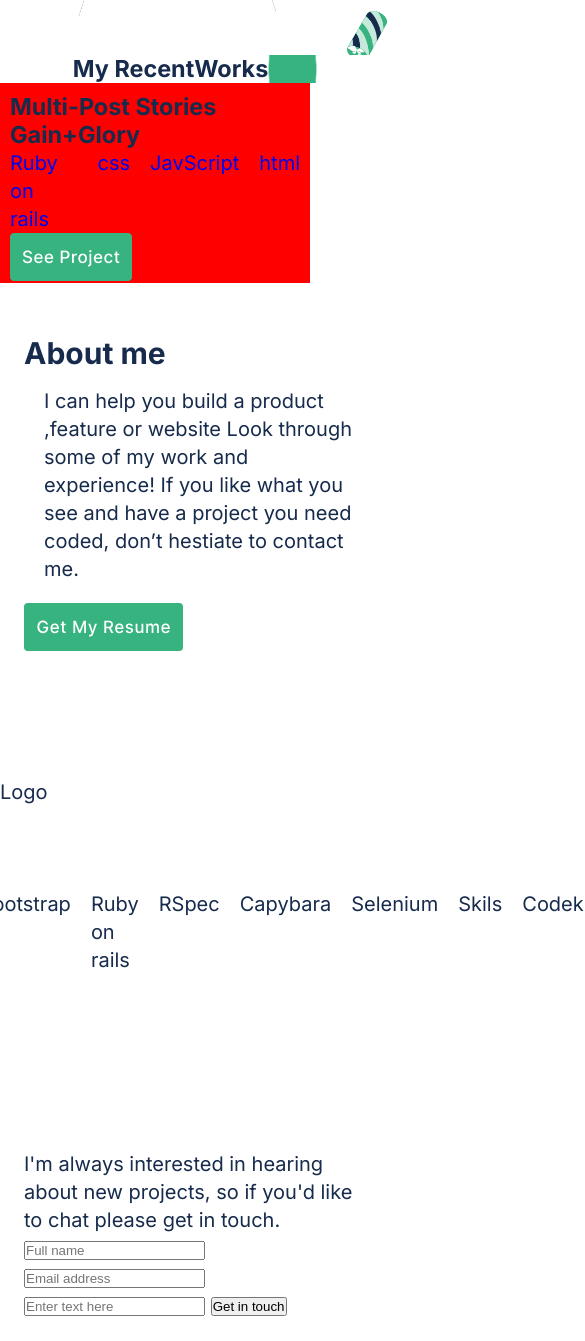
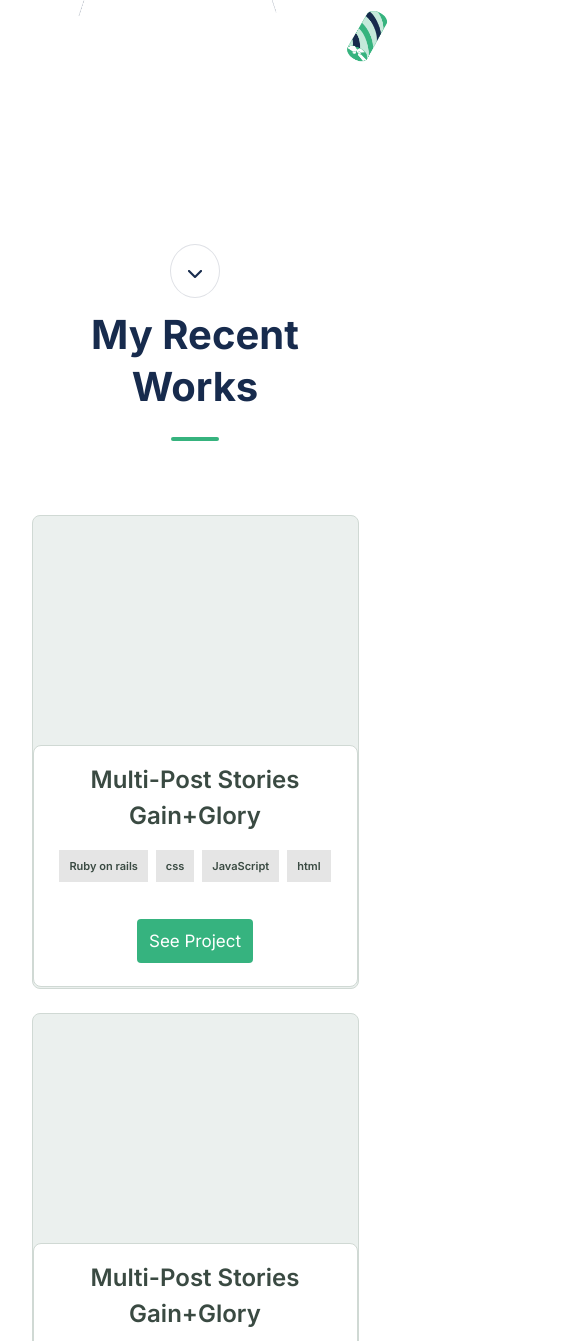
Before and after one commit to Eternalgratis/Portfolio, a plain HTML site: page index.html in a window 390 px wide. Shown: the part 659-2000 px from the top of the page, 585 px wide, since content can reach past the window. Drawn offline with Linux system fonts and the light colour scheme.

Commit message:
Complete file setup and  page build-up Setup linters, updated the works and about me section of the portfolio with their correspondent styling sheets - targetted at mobile version with 375px

```diff
--- a/index.html
+++ b/index.html
@@ -31,52 +31,136 @@
                     <li><a href=""><img src="images/github.svg" alt="github profile"></a></li>
                     <li><a href=""><img src="images/angel.svg" alt="angel list"></a></li>
                 </ul>
-                <div class="arrow">
-                <a href="arrow"></a><img src="./images/dropdown.png" alt="dropdown icon">
                 </div>
             </div>
         </div>
     </section>
 
+    <section id="works-section">
         <div class="header2">
-        <h3>My Recent</h3>
-        <h3>Works</h3>
-            <a href="#"></a><img src="./images/Indicator.png" alt="indicator">
+            <a class="arrow" href=""><img src="./images/dropdown.png" alt="dropdown icon"></a>
+            <h3 class="header-text">My Recent Works</h3>
+               <div class="separator"></div>
         </div>
 
-            <section class="projects">
+        <div class="Projects">
+                <div class="Proj-text">
                     <h3>Multi-Post Stories</h3>
                     <h3>Gain+Glory</h3>
-                <ul>
-                    <a href="#"><li>Ruby on rails</li></a>
-                    <a href="#"><li>css</li></a>
-                    <a href="#"><li>JavScript</li></a>
-                    <a href="#"><li>html</li></a>
+                    <ul class="pro-tech">
+                        <li>Ruby on rails</li>
+                        <li>css</li>
+                        <li>JavaScript</li>
+                        <li>html</li>
                     </ul>
-                <img src="./images/Enable.png" alt="button">
+                    <br>
+                    <a class="pro-btn" href="#works-section">See Project</a>
+                </div>
+            </div>
+
+        <div class="Projects">
+            <div class="Proj-text">
+                <h3>Multi-Post Stories</h3>
+                <h3>Gain+Glory</h3>
+                <ul class="pro-tech">
+                    <li>Ruby on rails</li>
+                    <li>css</li>
+                    <li>JavaScript</li>
+                    <li>html</li>
+                </ul>
+                <br>
+                <a class="pro-btn" href="#works-section">See Project</a>
+            </div>
+        </div>
+
+        <div class="Projects">
+            <div class="Proj-text">
+                <h3>Multi-Post Stories</h3>
+                <h3>Gain+Glory</h3>
+                <ul class="pro-tech">
+                    <li>Ruby on rails</li>
+                    <li>css</li>
+                    <li>JavaScript</li>
+                    <li>html</li>
+                </ul>
+                <br>
+                <a class="pro-btn" href="#works-section">See Project</a>
+            </div>
+        </div>
+
+        <div class="Projects">
+            <div class="Proj-text">
+                <h3>Multi-Post Stories</h3>
+                <h3>Gain+Glory</h3>
+                <ul class="pro-tech">
+                    <li>Ruby on rails</li>
+                    <li>css</li>
+                    <li>JavaScript</li>
+                    <li>html</li>
+                </ul>
+                <br>
+                <a class="pro-btn" href="#works-section">See Project</a>
+            </div>
+        </div>
+
+        <div class="Projects">
+            <div class="Proj-text">
+                <h3>Multi-Post Stories</h3>
+                <h3>Gain+Glory</h3>
+                <ul class="pro-tech">
+                    <li>Ruby on rails</li>
+                    <li>css</li>
+                    <li>JavaScript</li>
+                    <li>html</li>
+                </ul>
+                <br>
+                <a class="pro-btn" href="#works-section">See Project</a>
+            </div>
+        </div>
+
+        <div class="Projects">
+            <div class="Proj-text">
+                <h3>Multi-Post Stories</h3>
+                <h3>Gain+Glory</h3>
+                <ul class="pro-tech">
+                    <li>Ruby on rails</li>
+                    <li>css</li>
+                    <li>JavaScript</li>
+                    <li>html</li>
+                </ul>
+                <br>
+                <a class="pro-btn" href="#works-section">See Project</a>
+            </div>
+        </div>
     </section>
-            <!-- <section>
 
-            </section> -->
-            <section class="About-Me">
-                <h2>About me</h2>
-                <p> I can help you build a product ,feature or website Look
+           <section class="about-me">
+            <div id="about-text">
+                <img src="./images/illustration-2-aboutme.svg" alt="image" class="bg-img">
+                <h2 class="header-text">About me</h2>
+                <p> I can help you build a product, feature or website Look
                 through some of my work and experience! If you like what
                 you see and have a project you need coded, don’t hestiate to contact me.</p>
-                    <div><a href="#"></a><img src="./images/resume.svg" alt="Get resume"></div>
-            </section>
-            <div id="Ellipse-Logo">Logo</div>
-            <br>
-            <section class="categories">
-            <ul class="caty">
-            <li>Language</li>
+                <a class="pro-btn resume-btn" href="#contact-section">Get My Resume</a>
+
+                <div class="skills-list">
+                    <div class="lang tech-sk">
+                        <div class="lg">
+                            <img src="./images/lang.png" alt="languages mastered">
+                        </div>
+                        <h4>Language</h4>
                         <ul>
                             <li>JavaScript</li>
                             <li>Ruby</li>
                             <li>Html </li>
                             <li>CSS</li>
                         </ul>
-                <li>Framework</li>
+                    </div>
+                    <div class="framework tech-sk">
+                        <div class="frm">
+                            <img src="./images/frame.png" alt="frameworks used">
+                        </div>
+                        <h4>Framework</h4>
                         <ul>
                             <li>Bootstrap</li>
                             <li>Ruby on rails</li>
@@ -84,7 +168,12 @@
                             <li>Capybara</li>
                             <li>Selenium</li>
                         </ul>
-            <li>Skils</li>
+                    </div>
+                    <div class="skill-set tech-sk">
+                        <div class="sk">
+                            <img src="./images/skillz.png" alt="skills">
+                        </div>
+                        <h4>Skills</h4>
                         <ul>
                             <li>Codekit</li>
                             <li>GitHub</li>
@@ -92,9 +181,12 @@
                             <li>Gitlab</li>
                             <li>Terminal</li>
                         </ul>
-        </ul>
-            <section>
+                    </div>
+                </div>
+            </div>
             </section>
+
+            <section id="contacts-section">
                 <p>I'm always interested in hearing about new projects,
                 so if you'd like to chat please get in touch.</p>
                 <input type="text" name="name" placeholder="Full name">
--- a/style.css
+++ b/style.css
@@ -41,10 +41,6 @@ ul {
   color: #28352f;
 }
 
-section {
-  padding: 56px 24px 120px 24px;
-}
-
 .landing-page {
   background-image: url('./images/illustration.png');
   background-repeat: no-repeat;
@@ -70,36 +66,199 @@ span.tint {
   text-align: center;
 }
 
-.arrow {
-  display: flex;
-  justify-items: center;
+a.arrow {
+  border: 1px solid #dfe1e6;
+  border-radius: 50%;
+  width: 40px;
+  height: 40px;
+  padding: 14px 17px;
+  margin-top: 40px;
 }
 
 .header2 {
-  display: flex;
-  justify-content: center;
+  margin: 26px 0 50px 0;
+  min-width: 327px;
+  text-align: center;
 }
 
-.projects {
-  background-color: red;
-  display: grid;
-  height: 200px;
-  width: 310px;
-  top: 150px;
-  padding: 10px;
+.separator {
+  height: 4px;
+  width: 48px;
+  background-color: #36b37e;
+  border: none;
+  border-radius: 24px;
+  margin: 24px auto;
 }
 
-.About-Me {
+#works-section {
   display: grid;
-  justify-content: center;
-  width: 400px;
-  align-content: space-around;
-  align-items: center;
+  padding-bottom: 0;
 }
 
-.About-Me p {
-  align-items: center;
-  padding: 10px;
+section {
+  padding: 120px 24px;
+  width: 100%;
+}
+
+div.Projects {
+  margin: 0 auto 24px auto;
+  position: relative;
+  text-align: center;
+  border: 1px solid #d0d9d4;
+  border-radius: 8px;
+  background-color: #ebf0ee;
+  width:327px;
+  height: 474px;
+}
+
+.Proj-text {
+  position: relative;
+  width: 100%;
+  top: 229px;
+  text-align: center;
+  border: 1px solid #d0d9d4;
+  border-radius: 8px;
+  background-color: #fff;
+  padding-top: 16px;
+  height: 242px;
+}
+
+.pro-btn {
+  border: none;
+  border-radius: 4px;
+  padding: 12px;
+  font-size: 17px;
+  font-weight: 500;
+  background-color: #36b37f;
+  color: #fff;
+  margin-bottom: 24px;
+}
+
+#about-text {
+  position: relative;
+  text-align: center;
+  width: 100%;
+}
+
+img.bg-img {
+  position: absolute;
+  bottom: -10px;
+  top: 20%;
+  left: -24px;
+}
+
+h3 {
+  font-weight: 600;
+  font-size: 1.5rem;
+  line-height: 150%;
+  color: #3a4a42;
+}
+
+ul.pro-tech {
+  margin: 1rem 0.25rem;
+  gap: 8px;
+}
+
+.pro-tech li {
+  color: #3a4a42;
+  background-color: #e5e5e5;
+  padding: 0.5rem 10px;
+  font-size: 11px;
+  font-weight: 600;
+  line-height: 1rem;
+}
+
+section.about-me {
+  display: flex;
+  flex-direction: column;
+  position: relative;
+  background-image: url('./images/illustration-aboutme.svg');
+  background-repeat: no-repeat;
+  background-size: auto;
+  background-position: top right;
+  padding: 58px 0 58px 0;
   margin: 10px;
+  width: 100%;
+}
+
+section.about-me p {
+  color: #42526e;
+  line-height: 2rem;
+  max-width: 327px;
+  margin: 24px auto;
+}
+
+.header-text {
+  font-weight: 700;
+  font-size: 40px;
+  line-height: 52px;
+  color: #172b4d;
+  margin-top: 24px;
+}
+
+.skills-list {
+  display: flex;
+  flex-direction: column;
+}
+
+div.tech-sk ul {
+  display: flex;
+  flex-direction: row;
+  flex-wrap: wrap;
+  gap: 8px;
+  margin: 0 28px;
+  width: 327px;
 
 }
+
+div.tech-sk {
+  margin: 24px auto 0 auto;
+  position: relative;
+  text-align: center;
+  border: 1px solid #d0d9d4;
+  border-radius: 8px;
+  background-color: #ebf0ee;
+  width: 327px;
+  height: 352px;
+}
+
+div.lg,
+div.frm,
+div.sk {
+  background-color: #fff;
+  height: 80px;
+  width: 80px;
+  border-radius: 50%;
+  margin: 40px auto 64px auto;
+  text-align: center;
+}
+
+div.tech-sk img {
+  margin-top: 19px;
+}
+
+div.skills-list {
+  margin-top: 32px;
+}
+div.skills-list li {
+  border: none;
+  border-radius: 8px;
+  color: #36b37e;
+  background-color: #fff;
+  padding: 12px;
+  font-size: 12px;
+  font-weight: 600;
+  line-height: 1rem;
+}
+
+div.skills-list ul {
+  margin: 1rem 0.25rem;
+  gap: 8px;
+}
+
+h4 {
+  color: #344563;
+  line-height: 2rem;
+  font-weight: 600;
+  font-size: 1.5rem;
+}
```
Also changed, not shown: images/Enable.png (deleted), images/Indicator.png (deleted), images/frame.png (added), images/illustration-2-aboutme.svg (added), images/illustration-aboutme.svg (added), images/lang.png (added), images/resume.svg (deleted), images/skillz.png (added). Lines whose indentation alone changed are shown as unchanged.
